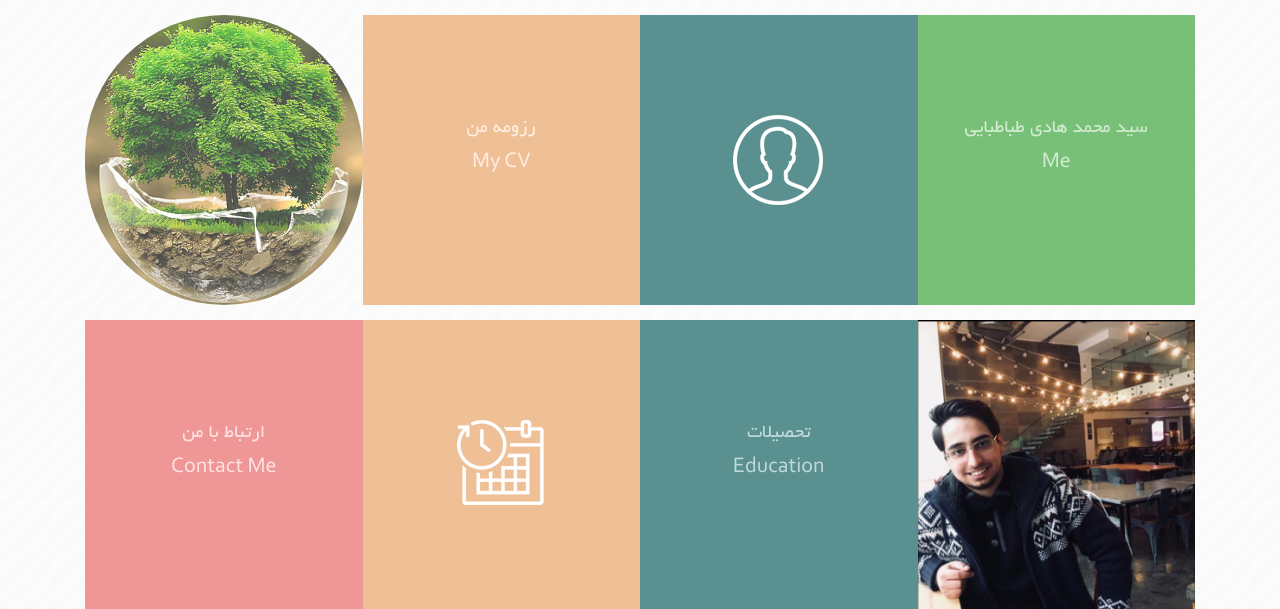
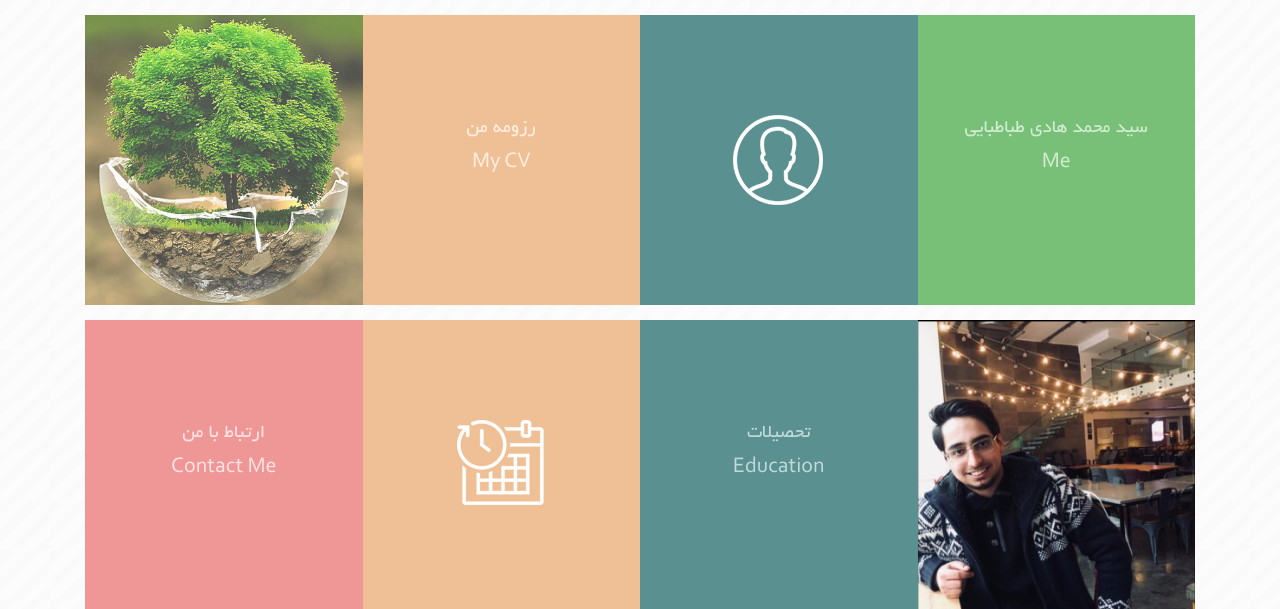
Before and after one commit to haditabatabaei/personalPortfolio, a PHP site: page / in a window 1280 px wide, with the pointer over the restyled element. Shown: the top 609 px of the page. Run offline with PHP 8.4, Linux system fonts and the light colour scheme.

Commit message:
removing border radius when image is hoverd

```diff
--- a/assets/css/custom.css
+++ b/assets/css/custom.css
@@ -139,7 +139,7 @@ a:hover {
 
 .imgHover:hover {
     transform: rotate(360deg);
-    border-radius: 160px;
+   /*border-radius: 160px;*/
     opacity: 0.7;
     transition: all 0.5s ease-in-out;
 }
```
